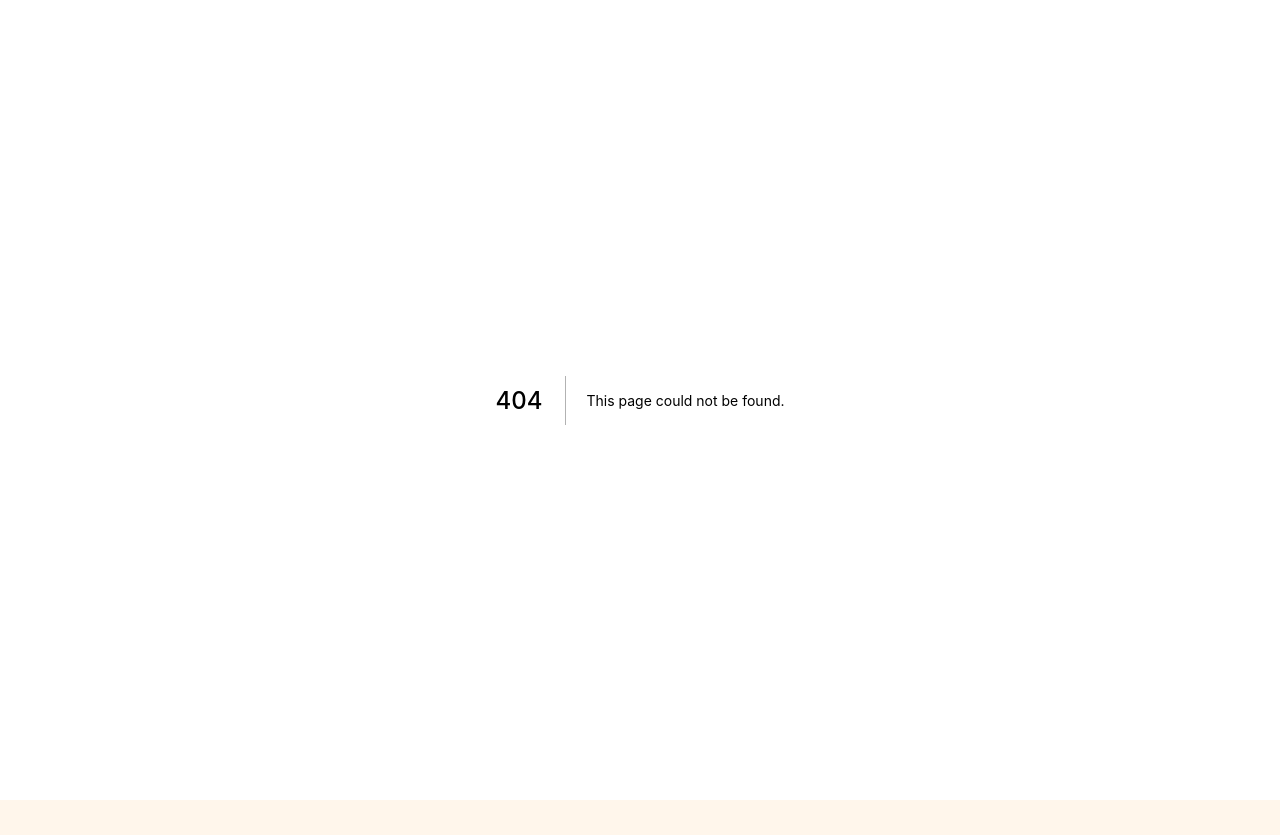
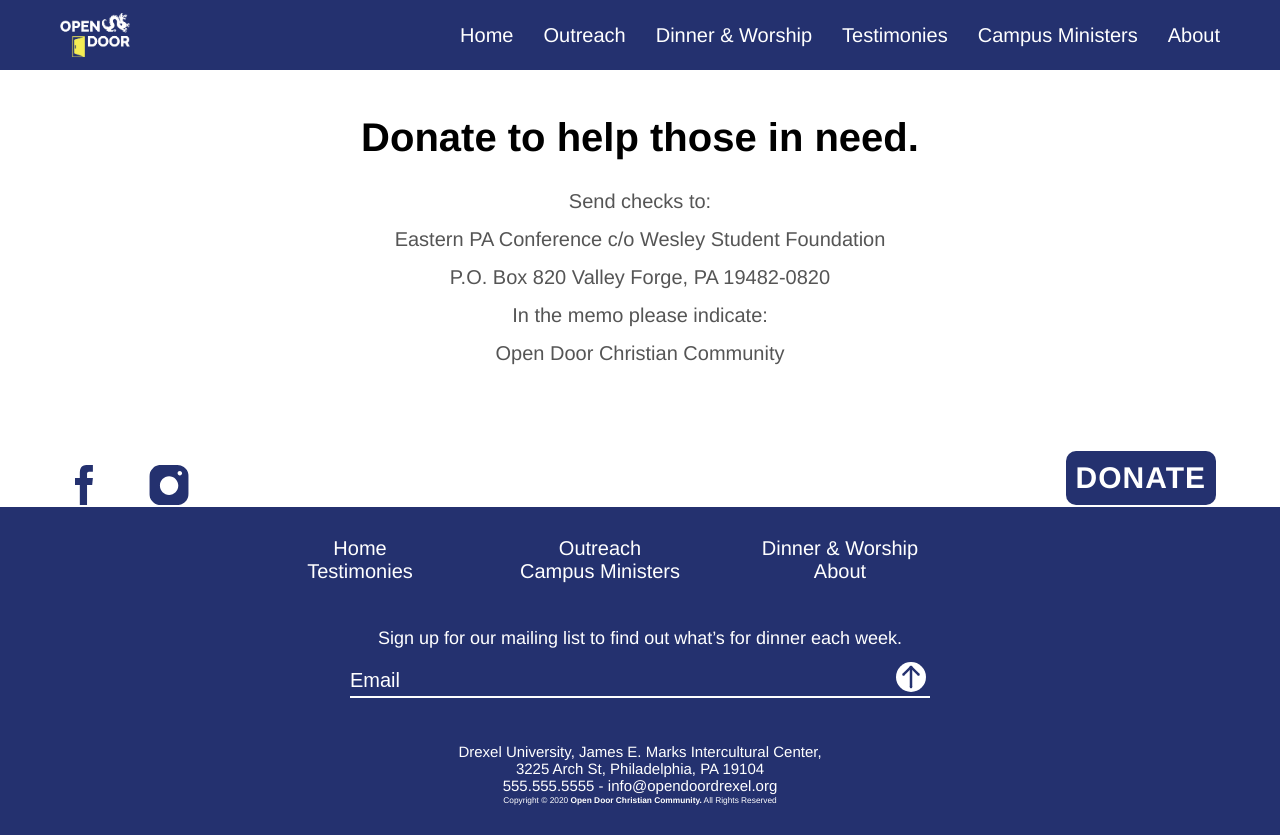
Before and after one commit to elp49/opendoordrexel, a Next.js app: page /donate in a window 1280 px wide. Before the commit this address had no page. Before the commit the page ends 800 px from the top, so only its background shows below. Built offline with nearby package versions, Linux system fonts and the light colour scheme.

Commit message:
Adding Donate page.

```diff
--- a/components/Layout.json
+++ b/components/Layout.json
@@ -54,7 +54,7 @@
     ],
     "donate": {
         "buttonText": "Donate",
-        "href": "/"
+        "href": "/donate"
     },
     "footer": {
         "contact": {
--- /dev/null
+++ b/pages/donate.js
@@ -0,0 +1,66 @@
+import donate from './donate.json';
+import Layout, { isDefined, sortListByOrder } from '../components/Layout';
+import Section from '../components/Section';
+
+const PAGE_NAME = 'donate';
+
+function buildInfoSection(info) {
+  if (!isDefined(info))
+    return;
+
+  const { order, sectionDetails } = info;
+  const infoJsx = (
+    <Section sectionDetails={sectionDetails}>
+    </Section>
+  );
+
+  return {
+    order: order,
+    name: sectionDetails.name,
+    jsx: infoJsx
+  };
+}
+
+function buildSections(pageSections) {
+  const infoSection = buildInfoSection(pageSections.info);
+
+  return {
+    info: infoSection,
+  };
+}
+
+function buildSectionList(pageSections) {
+  if (!isDefined(pageSections))
+    return;
+
+  const sections = buildSections(pageSections);
+  let sectionList = [];
+  for (const s in sections)
+    if (isDefined(sections[s]))
+      sectionList.push(sections[s]);
+
+  sectionList = sortListByOrder(sectionList);
+
+  return sectionList;
+}
+
+export default function Donate({}) {
+  const sectionList = buildSectionList(donate.sections);
+
+  return (
+    <Layout pageDetails={donate.pageDetails}>
+      {
+        sectionList.map(section => {
+          const key = `${PAGE_NAME}Section-${section.order}`;
+          const id = `${section.name}`;
+
+          return (
+            <div key={key} id={id}>
+              {section.jsx}
+            </div>
+          );
+        })
+      }
+    </Layout>
+  );
+}
--- /dev/null
+++ b/pages/donate.json
@@ -0,0 +1,25 @@
+{
+    "name": "donate",
+    "sections": {
+        "info": {
+            "order": 1,
+            "sectionDetails": {
+                "name": "info",
+                "theme": "white",
+                "titles": [
+                    "Donate to help those in need."
+                ],
+                "subtitles": [],
+                "descriptions": [
+                    "Send checks to:",
+                    "Eastern PA Conference c/o Wesley Student Foundation",
+                    "P.O. Box 820 Valley Forge, PA 19482-0820",
+                    "",
+                    "In the memo please indicate:",
+                    "Open Door Christian Community",
+                    ""
+                ]
+            }
+        }
+    }
+}
```
